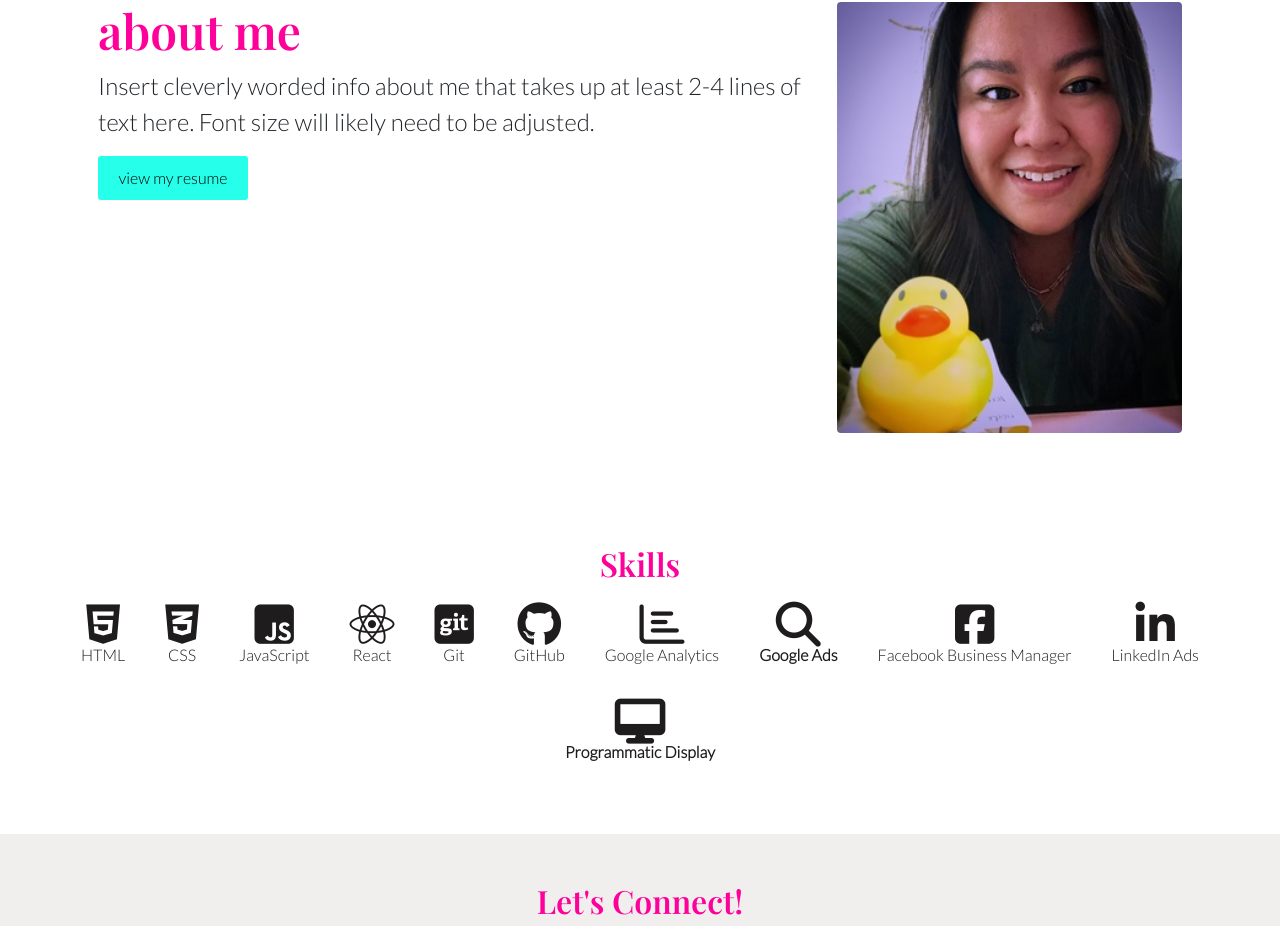
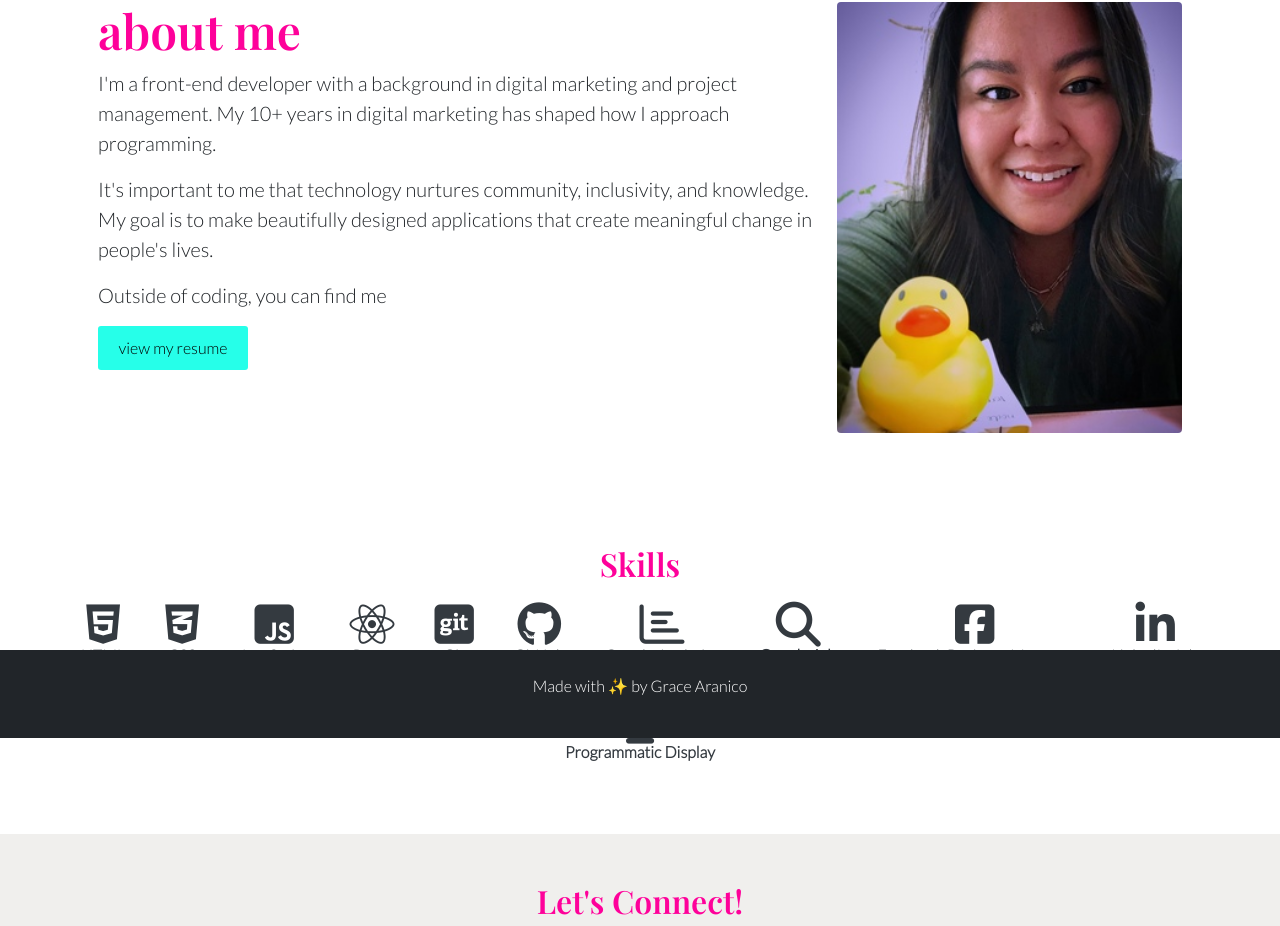
Before and after one commit to garanico/portfolio-web, a React (Create React App) app: page /#/about in a window 1280 px wide. Shown: the part 62-988 px from the top of the page. Built offline with nearby package versions, Linux system fonts and the light colour scheme.

Commit message:
feat(edit css): clean up css

```diff
--- a/src/App.css
+++ b/src/App.css
@@ -3,8 +3,6 @@
 .font-playfair{
   font-family: "Playfair Display", serif;
   font-weight: bold;
-  /* color: #FE3346; */
-  /* color: #ff007f; */
 }
 
 .font-lato{
@@ -18,6 +16,13 @@ button{
   border-radius: 3px;
   width: 150px;
   text-align: center;
+}
+button:hover{
+  filter: drop-shadow(1px 7px 0.75rem #ccc);
+
+}
+.fa-git{
+  filter: drop-shadow(1px 7px 0.75rem #ccc);
 }
 
 .color-hotpink{
@@ -36,7 +41,6 @@ button{
 
 .nav-container{
   height: 50px;
-  background-color: pink;
 }
 
 .nav-link{
@@ -58,7 +62,7 @@ button{
 .fab, .fas, .far{
   font-size: 30px;
   margin: 0 10px 0 10px;
-  color: #1F1C1E;
+  color: #343a40;
 }
 
 .skill-text{
@@ -82,7 +86,7 @@ button{
 /* Project Page Styles */
 
 .card-btn{
-  background-color: #1F1C1E;
+  background-color: #343a40;
   border-style: none;
   padding: 7px;
   margin-left: 10px;
--- a/src/components/About.js
+++ b/src/components/About.js
@@ -4,23 +4,41 @@ import grace from "../img/grace.jpg";
 
 function About() {
   return (
-
     // Profile Section
     <div className="about-container pt-5 mb-4 rounded-3">
       <div className="container">
         <div className="row rounded-3 p-3">
           <div className="col-md-8">
-            <h1 className="display-5 fw-bold font-playfair color-hotpink">about me</h1>
+            <h1 className="display-5 fw-bold font-playfair color-hotpink">
+              about me
+            </h1>
 
-            <p className="fs-4 font-lato">
-              Insert cleverly worded info about me that takes up at least 2-4
-              lines of text here. Font size will likely need to be adjusted.
+            <p className="fs-5 font-lato">
+              I'm a front-end developer with a background in digital marketing
+              and project management. My 10+ years in digital marketing has
+              shaped how I approach programming.
             </p>
-            <a href="https://docs.google.com/document/d/18B1npZHOXn3Nf14tNUh4L3ckASPbNT3-sL3aNJ3FAOQ/edit?usp=sharing"><button className="font-lato">view my resume</button></a>
+
+            <p className="fs-5 font-lato">
+              {" "}
+              It's important to me that technology nurtures community,
+              inclusivity, and knowledge. My goal is to make beautifully
+              designed applications that create meaningful change in people's
+              lives.
+            </p>
+
+            <p className="fs-5 font-lato">Outside of coding, you can find me</p>
+            <a href="https://docs.google.com/document/d/18B1npZHOXn3Nf14tNUh4L3ckASPbNT3-sL3aNJ3FAOQ/edit?usp=sharing">
+              <button className="font-lato">view my resume</button>
+            </a>
           </div>
 
           <div className="col-md-4">
-            <img className="w-100 rounded" src={grace} alt="Grace profile photo" />
+            <img
+              className="w-100 rounded"
+              src={grace}
+              alt="Grace profile photo"
+            />
           </div>
         </div>
       </div>
@@ -98,16 +116,23 @@ function About() {
       </div>
       {/* Contact Section */}
       <div className="contact-container bg-contact pt-5 my-0">
-        <h2 className="font-playfair color-hotpink text-center">Let's Connect! </h2>
+        <h2 className="font-playfair color-hotpink text-center">
+          Let's Connect!{" "}
+        </h2>
         <div className="connect-text d-flex flex-wrap justify-content-center">
           <p className="font-lato text-left">
-              If you ever want to have a fun discussion about Harry Potter or just want a quick chat, you can find me on social media or you can send me an email.
+            If you ever want to have a fun discussion about Harry Potter or just
+            want a quick chat, you can find me on social media or you can send
+            me an email.
           </p>
-            <div className="social-icons border border-success">
-                <div className="d-flex flex-wrap justify-content-center">
-                    <button className="d-flex mb-4 justify-content-center font-lato font-weight-bold">email me</button>
+          <div className="connect-container border border-success">
+            <div>
+              <button className="mb-4 font-lato fw-bold text-center">
+                email me
+              </button>
             </div>
 
+            <div className="social-icons d-flex flex-wrap">
               <a href="https://github.com/garanico">
                 <i className="fab fa-github-square"></i>
               </a>
@@ -122,8 +147,7 @@ function About() {
             </div>
           </div>
         </div>
-
-
+      </div>
     </div>
   );
 }
--- a/src/components/Footer.js
+++ b/src/components/Footer.js
@@ -4,8 +4,8 @@ import '../App.css';
 function Footer() {
   return (
   <div>
-      <footer class="footer sticky-bottom py-4 text-white bg-dark text-center">
-          <div class="container p-custom">
+      <footer class="footer fixed-bottom py-4 text-white bg-dark text-center">
+          <div class="container font-lato">
             <p>Made with  &#10024; by Grace Aranico</p>
           </div>
         </footer>
--- a/src/components/Homepage.js
+++ b/src/components/Homepage.js
@@ -4,7 +4,7 @@ import grace from "../img/grace.jpg";
 
 function Homepage() {
   return (
-  <div className="homepage-container pt-5 mb-4 rounded-3">
+  <div className="homepage-container pt-5 rounded-3">
       <div className="container">
         <div className="row rounded-3 p-3">
           <div className="col-md-8">
--- a/src/components/Navbar.js
+++ b/src/components/Navbar.js
@@ -7,7 +7,7 @@ function Navbar({ currentPage, setCurrentPage }) {
 
 
     return (
-        <div class="navigation sticky-top">
+        <div class="navigation fixed-top">
         <h3 class="float-md-start mb-0 custom-black h2-custom">
           <Link
           className="nav-link navbar-brand custom-black fw-bold font-playfair nav-h1-custom"
--- a/src/components/Projects.js
+++ b/src/components/Projects.js
@@ -8,7 +8,7 @@ function Projects() {
 
     <div className="row">
         <div className="project-header">
-            <h3 className="font-lato text-center">take a look at my <h1 className="font-playfair color-hotpink"> PROJECTS</h1></h3>
+            <h3 className="font-lato text-center">take a look at my <h1 className="font-playfair color-hotpink"> projects</h1></h3>
 
 
         </div>
@@ -18,7 +18,7 @@ function Projects() {
                 <div className="text-center">
                     <h5 className="card-title font-playfair color-hotpink">decidr.</h5>
                     <p className="card-text font-lato"> React</p>
-                    <p className="card-text font-lato text-left">A simple React app to help you make a decision when your brain just can't anymore.</p>
+                    <p className="card-text font-lato text-left">A simple React app to make a decision when your brain just can't anymore.</p>
 
                     <div className="card-btn-container d-flex justify-content-center">
                         <a href="https://github.com/garanico/decidr-app"><button className="card-btn font-lato fw-bold text-white">code</button></a>
@@ -34,7 +34,7 @@ function Projects() {
                 <div className="text-center">
                     <h5 className="card-title font-playfair color-hotpink">the haunted house game</h5>
                     <p className="card-text font-lato"> React | Team Project</p>
-                    <p className="card-text font-lato text-left">A fun "choose your own adventure" style game just in time for spooky season.</p>
+                    <p className="card-text font-lato text-left">A "choose your own adventure" style game for spooky season.</p>
 
                     <div className="card-btn-container d-flex justify-content-center">
                         <a href="https://github.com/luceroweb/haunted-house-game"><button className="card-btn font-lato text-white">code</button></a>
@@ -64,13 +64,13 @@ function Projects() {
         <div class="col-lg-4 col-md-12 mb-4 mb-lg-4">
             <div className="card text-dark pc-overlay pc-img-4">
                 <div className="text-center">
-                    <h5 className="card-title font-playfair color-hotpink">decidr.</h5>
+                    <h5 className="card-title font-playfair color-hotpink">e-card</h5>
                     <p className="card-text font-lato"> React </p>
-                    <p className="card-text font-lato text-left">A simple React app to help you make a decision when your brain just can't anymore.</p>
+                    <p className="card-text font-lato text-left">A holiday themed e-greeting to send a holiday note faster than Santa.</p>
 
                     <div className="card-btn-container d-flex justify-content-center">
-                        <a href="https://github.com/garanico/decidr-app"><button className="card-btn font-lato fw-bold text-white">code</button></a>
-                        <a href="https://garanico.github.io/decidr-app/"><button className="card-btn font-lato fw-bold text-white">live site</button></a>
+                        <a href="https://github.com/garanico/e-card"><button className="card-btn font-lato fw-bold text-white">code</button></a>
+                        <a href="https://garanico.github.io/e-card/"><button className="card-btn font-lato fw-bold text-white">live site</button></a>
                     </div>
                 </div>
             </div>
@@ -80,13 +80,13 @@ function Projects() {
         <div class="col-lg-4 col-md-12 mb-4 mb-lg-4">
             <div className="card text-dark pc-overlay pc-img-5">
                 <div className="text-center">
-                    <h5 className="card-title font-playfair color-hotpink">decidr.</h5>
-                    <p className="card-text font-lato"> React </p>
-                    <p className="card-text font-lato">A simple React app to help you make a decision when your brain just can't anymore.</p>
+                    <h5 className="card-title font-playfair color-hotpink">the prophecy</h5>
+                    <p className="card-text font-lato"> JavaScript | HTML | CSS </p>
+                    <p className="card-text font-lato">A Harry Potter inspired take on a Magic 8 Ball. +2 points to Hufflepuff!</p>
 
                     <div className="card-btn-container d-flex justify-content-center">
-                        <a href="https://github.com/garanico/decidr-app"><button className="card-btn font-lato fw-bold text-white">code</button></a>
-                        <a href="https://garanico.github.io/decidr-app/"><button className="card-btn font-lato fw-bold text-white">live site</button></a>
+                        <a href="https://github.com/garanico/javascript-final-project"><button className="card-btn font-lato fw-bold text-white">code</button></a>
+                        <a href="https://garanico.github.io/javascript-final-project/"><button className="card-btn font-lato fw-bold text-white">live site</button></a>
                     </div>
                 </div>
             </div>
@@ -98,7 +98,7 @@ function Projects() {
                 <div className="text-center">
                     <h5 className="card-title font-playfair color-hotpink text-center">decidr.</h5>
                     <p className="card-text font-lato text-center"> React </p>
-                    <p className="card-text font-lato text-left">A simple React app to help you make a decision when your brain just can't anymore.</p>
+                    <p className="card-text font-lato text-left">A simple React app to make a decision when your brain just can't anymore.</p>
 
                     <div className="card-btn-container d-flex justify-content-center">
                         <a href="https://github.com/garanico/decidr-app"><button className="card-btn font-lato fw-bold text-white">code</button></a>
```
Lines whose indentation alone changed are shown as unchanged.
